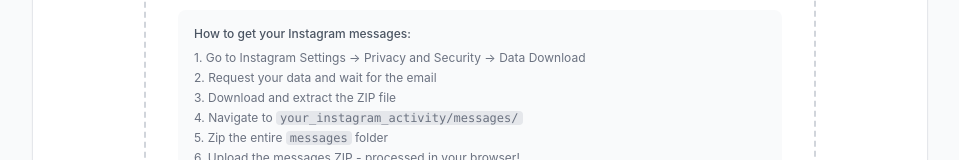
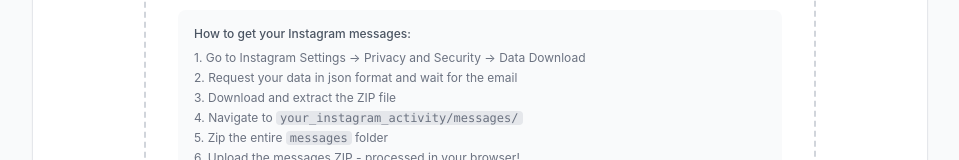
Before and after one commit to Rayaan-Raza/Instagram_Chat_Analyser, a React (Vite) app: page / in a window 1280 px wide. Shown: the part 908-1068 px from the top of the page, without its empty margins (160-1119 px from the left). Built offline with nearby package versions, Linux system fonts and the light colour scheme; no server answers.

Commit message:
fixing the screen

```diff
--- a/src/components/FileUpload.jsx
+++ b/src/components/FileUpload.jsx
@@ -251,7 +251,7 @@
                 </p>
                 <ol className="text-xs text-gray-500 dark:text-gray-400 space-y-1">
                   <li>1. Go to Instagram Settings → Privacy and Security → Data Download</li>
-                  <li>2. Request your data and wait for the email</li>
+                  <li>2. Request your data in json format and wait for the email</li>
                   <li>3. Download and extract the ZIP file</li>
                   <li>4. Navigate to <code className="bg-gray-200 dark:bg-gray-700 px-1 rounded">your_instagram_activity/messages/</code></li>
                   <li>5. Zip the entire <code className="bg-gray-200 dark:bg-gray-700 px-1 rounded">messages</code> folder</li>
```
